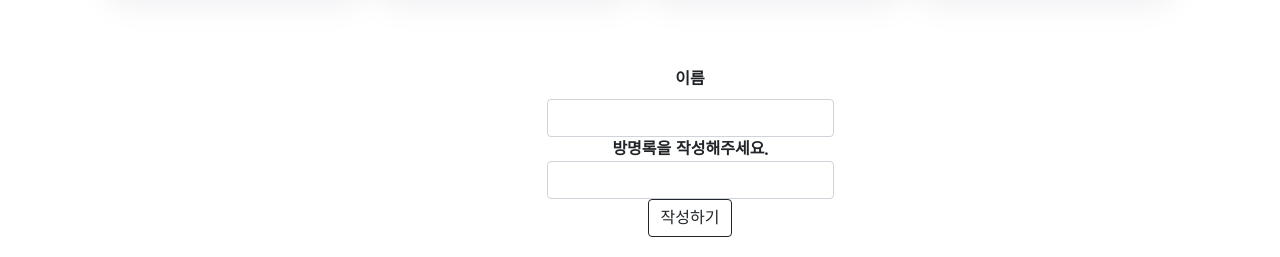
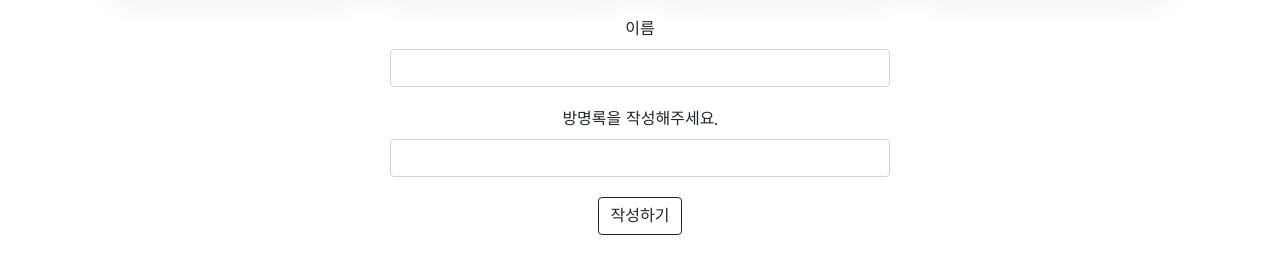
Before and after one commit to Seung-min-88/Home, a plain HTML site: page index.html in a window 1280 px wide. Shown: the part 561-818 px from the top of the page. Drawn offline with nearby package versions, Linux system fonts and the light colour scheme.

Commit message:
방명록 css 수정

```diff
--- a/index.html
+++ b/index.html
@@ -34,7 +34,8 @@
             font-weight: bolder;
             display: flex;
             flex-wrap: wrap;
-            gap: 20px; /* 카드 간격 설정 */
+            gap: 20px;
+            /* 카드 간격 설정 */
             justify-content: center;
         }
 
@@ -46,7 +47,8 @@
             cursor: pointer;
             transition: 0.3s;
             background-color: #ffffff;
-            width: 250px; /* 카드의 고정 너비 */
+            width: 250px;
+            /* 카드의 고정 너비 */
             text-align: center;
         }
 
@@ -65,7 +67,9 @@
         }
 
         .guestbook {
-    margin-left: 100px;
+            text-align: center;
+            width: 500px;
+            margin: 20px auto 20px auto;
         }
 
         h2 {
@@ -73,7 +77,8 @@ h2 {
             margin-left: 100px;
         }
 
-form input, form textarea {
+        form input,
+        form textarea {
             background-color: #333;
             color: white;
             border: 1px solid #555;
@@ -129,7 +134,8 @@ form button {
 
         <div class="card">
             <a href="https://mmj-159.github.io/minjun/">
-                <img src="https://www.greenart.co.kr/upimage/new_editor/20212/20210201112150.jpg" class="card-img-top" alt="명민준">
+                <img src="https://www.greenart.co.kr/upimage/new_editor/20212/20210201112150.jpg" class="card-img-top"
+                    alt="명민준">
                 <h5 class="card-title">명민준</h5>
                 <p class="card-text">버텨야 한다</p>
             </a>
@@ -137,7 +143,8 @@ form button {
 
         <div class="card">
             <a href="https://wonchaebin.github.io/sparta/">
-                <img src="https://blogpfthumb-phinf.pstatic.net/MjAyMTEyMDRfMTgz/MDAxNjM4NjIzMTExODQ0.4uPuMCC9HJPNwRw3T9HpIFA9yI3nytFHVt7RSEwk4bEg.ypozVdXL23xrxCs6LxE-LnSGv8ezXVOnlirM5E8Hb_gg.JPEG.usan119/profileImage.jpg?type=w161" class="card-img-top" alt="원채빈">
+                <img src="https://blogpfthumb-phinf.pstatic.net/MjAyMTEyMDRfMTgz/MDAxNjM4NjIzMTExODQ0.4uPuMCC9HJPNwRw3T9HpIFA9yI3nytFHVt7RSEwk4bEg.ypozVdXL23xrxCs6LxE-LnSGv8ezXVOnlirM5E8Hb_gg.JPEG.usan119/profileImage.jpg?type=w161"
+                    class="card-img-top" alt="원채빈">
                 <h5 class="card-title">원채빈</h5>
                 <p class="card-text">끝까지, 포기하지 말고, 꾸준하게!</p>
             </a>
@@ -145,23 +152,27 @@ form button {
 
         <div class="card">
             <a href="https://tggkim.github.io/sparta/">
-                <img src="https://encrypted-tbn0.gstatic.com/images?q=tbn:ANd9GcTsAn5HLsoTFt_jZVUVUlJmNtjd8tyLQd1bZQ&s" class="card-img-top" alt="김민재">
+                <img src="https://encrypted-tbn0.gstatic.com/images?q=tbn:ANd9GcTsAn5HLsoTFt_jZVUVUlJmNtjd8tyLQd1bZQ&s"
+                    class="card-img-top" alt="김민재">
                 <h5 class="card-title">김민재</h5>
                 <p class="card-text">캠프 수료까지 포기하지 말자</p>
             </a>
         </div>
+
+    </div>
+
     <div class="guestbook">
-            <div class="name">
+        <div class="name" style="margin-bottom: 20px;">
             <label for="exampleInputEmail1" class="form-label">이름</label>
             <input type="email" class="form-control" id="exampleInputEmail1" aria-describedby="emailHelp">
         </div>
         <div class="guest">
-                <label for="exampleInputEmail1" class="guest">방명록을 작성해주세요.</label>
+            <label for="exampleInputEmail1" class="guest" style="margin-bottom: 8px;">방명록을 작성해주세요.</label>
             <input type="email" class="form-control" id="exampleInputEmail1" aria-describedby="emailHelp">
         </div>
-              <button id="postbtn" type="button" class="btn btn-outline-dark">작성하기</button>
+        <button style="margin-top: 20px;" id="postbtn" type="button" class="btn btn-outline-dark">작성하기</button>
     </div>
-    </div>
+
 </body>
 
 </html>
```
Lines whose indentation alone changed are shown as unchanged.
